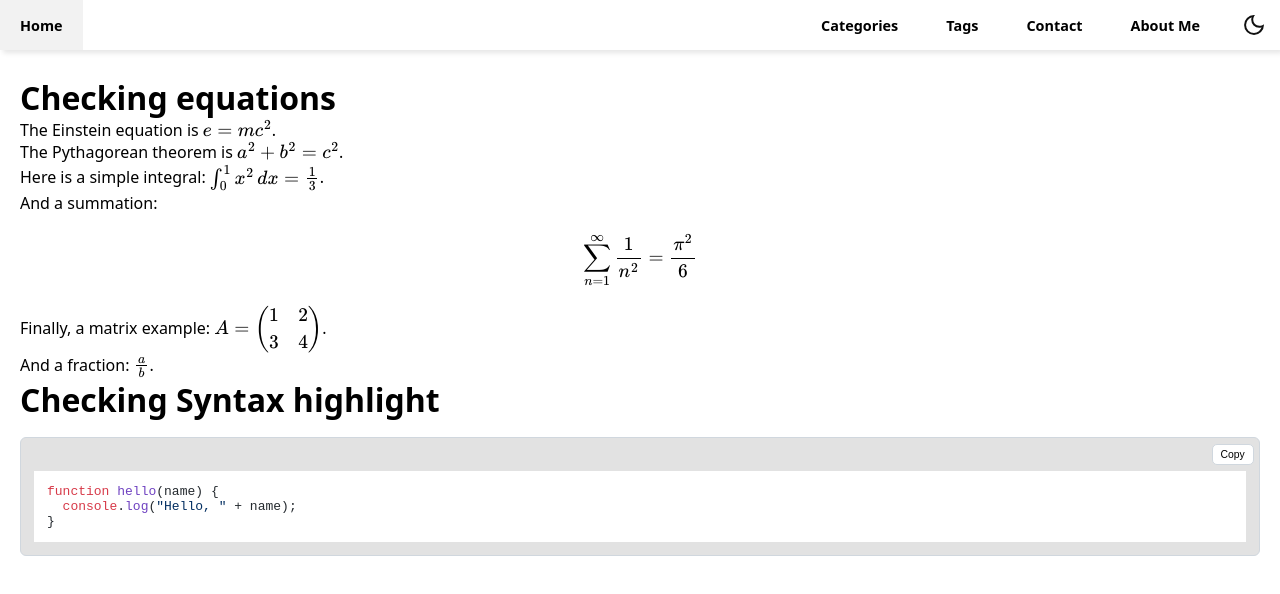
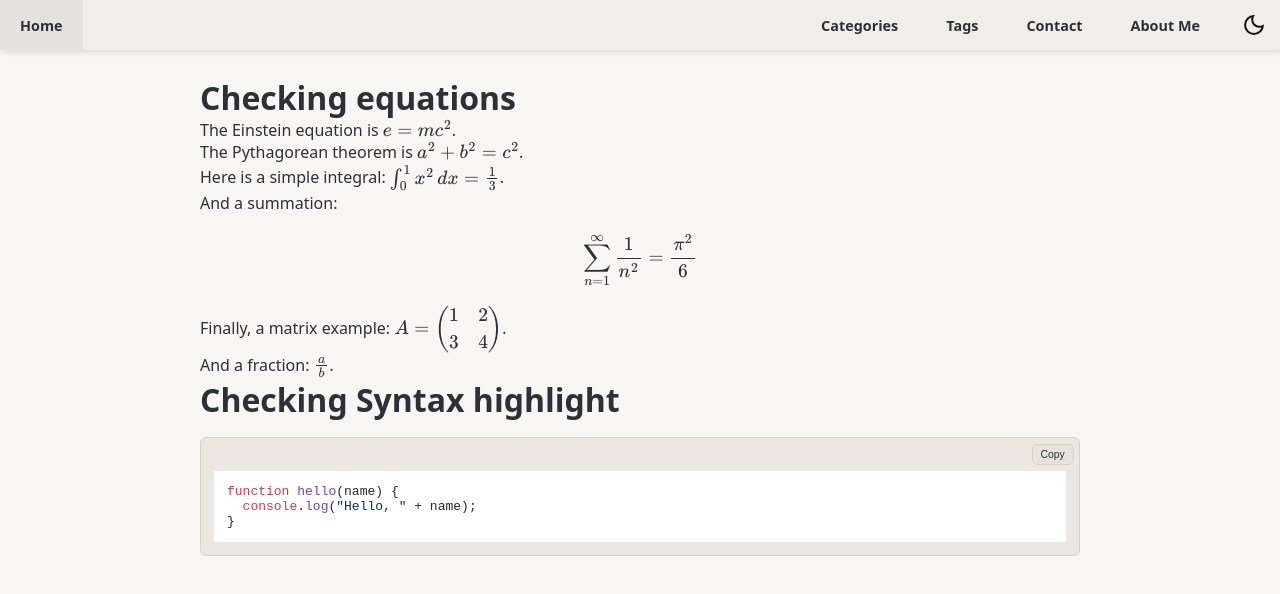
Before and after one commit to Sadman-Ishtiak/My-Learning-Blog, a plain HTML site: page index.html in a window 1280 px wide. Drawn offline with nearby package versions, Linux system fonts and the light colour scheme.

Commit message:
Update theme colors and center content in CSS
Refined the color palette for background, text, navigation, code blocks, and buttons to use softer, more neutral tones. Adjusted #content styling to center it with a max-width and auto margins for improved layout.

```diff
--- a/styles/style.css
+++ b/styles/style.css
@@ -7,14 +7,14 @@
 
 /* theme variables */
 :root {
-    --bg: #ffffff;
-    --text: #000000;
-    --nav-bg: #ffffff;
+    --bg: #f7f6f3;
+    --text: #2f2f38;
+    --nav-bg: #f0eee9;
     --shadow: rgba(0, 0, 0, 0.1);
-    --code-bg: #e2e2e2;
-    --pre-border: #d0d7de;
-    --btn-bg: #ffffff;
-    --btn-text: #000000;
+    --code-bg: #ece8e1;
+    --pre-border: #d8d2c6;
+    --btn-bg: #e7e3db;
+    --btn-text: #2f2f38;
     --radius: 10px;
 }
 
@@ -196,6 +196,9 @@ code {
 }
 
 #content {
-    margin: 10px;
+    max-width: 900px;
+    align-content: center;
+    margin: auto;
     padding: 10px;
+    align-self: center;
 }
```
